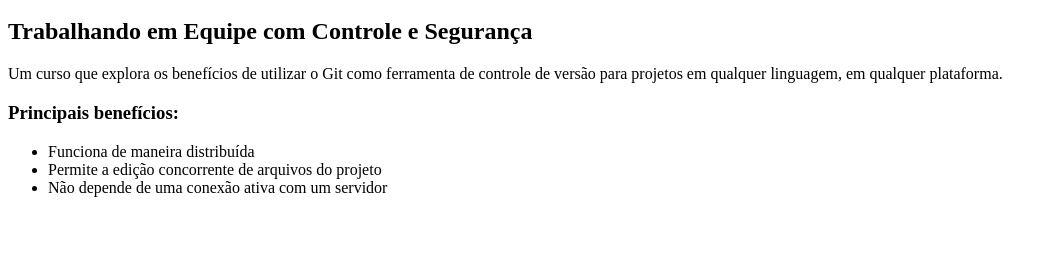
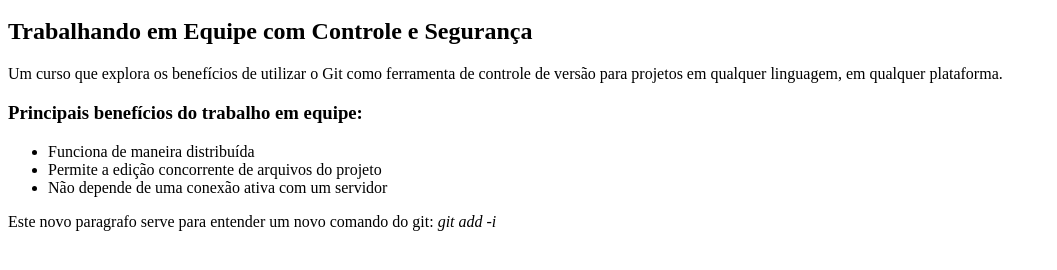
Before and after one commit to mateusguida/curso-git, a plain HTML site: page index.html in a window 1280 px wide. Shown: the part 48-318 px from the top of the page, without its empty margins (0-1057 px from the left). Drawn offline with Linux system fonts and the light colour scheme.

Commit message:
Mais um paragrafo

```diff
--- a/index.html
+++ b/index.html
@@ -9,13 +9,15 @@
 
         <p>Um curso que explora os benefícios de utilizar o Git como ferramenta de controle de versão para projetos em qualquer linguagem, em qualquer plataforma.</p>
 
-        <h3>Principais benefícios:</h3>
+        <h3>Principais benefícios do trabalho em equipe:</h3>
         <ul>
             <li>Funciona de maneira distribuída</li>
             <li>Permite a edição concorrente de arquivos do projeto</li>
             <li>Não depende de uma conexão ativa com um servidor</li>
         </ul>
 
+        <p>Este novo paragrafo serve para entender um novo comando do git: <i>git add -i</i></p>
+
 	</body>
 
 </html>
```
